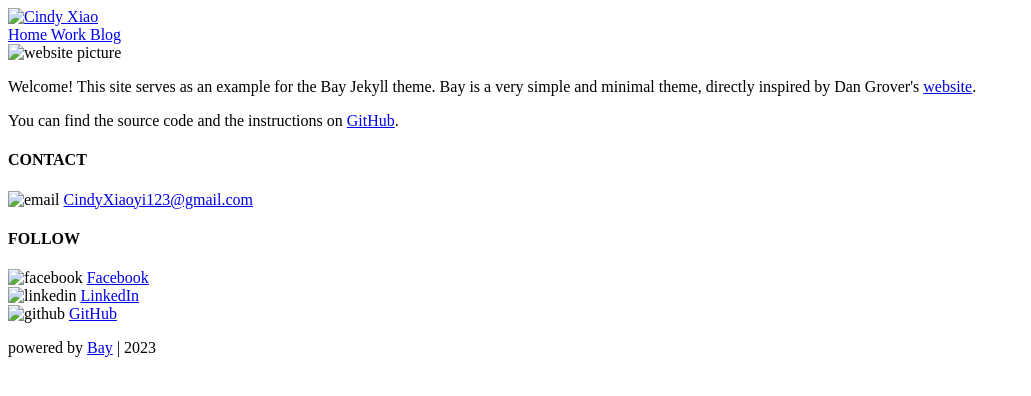
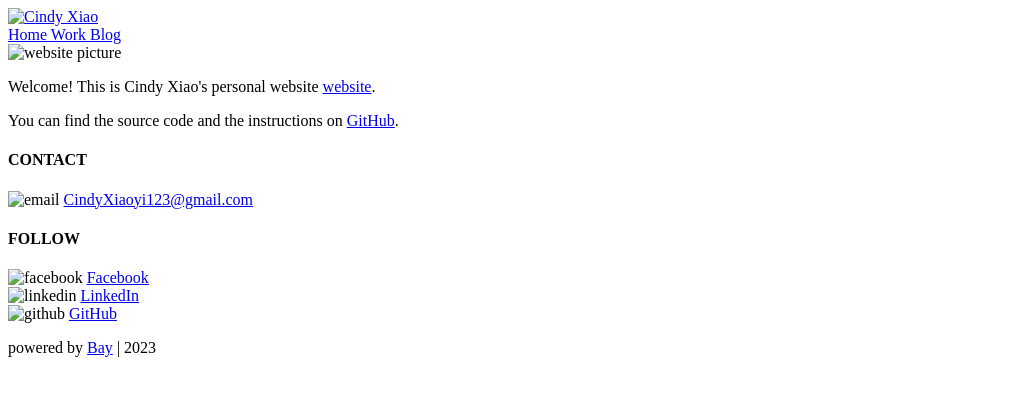
Before and after one commit to eliottvincent/bay, a Jekyll site: the page built from index.md, in a window 1280 px wide. Shown: the top 396 px of the page, without its empty margins (0-1031 px from the left). Built offline with Jekyll 4.4.1, drawn with Linux system fonts in a browser that asks for light colours.

Commit message:
Update index.md

```diff
--- a/index.md
+++ b/index.md
@@ -6,9 +6,9 @@ profile_picture:
 ---
 
 <p>
-  Welcome! This site serves as an example for the Bay Jekyll theme. Bay is a very simple and minimal theme, directly inspired by Dan Grover's <a href="http://dangrover.com">website</a>.
+  Welcome! This is Cindy Xiao's personal website <a href="[http://dangrover.com](https://cindyxiao1.github.io/)">website</a>.
 </p>
 
 <p>
-  You can find the source code and the instructions on <a href="https://github.com/eliottvincent/bay">GitHub</a>.
+  You can find the source code and the instructions on <a href="[https://github.com/eliottvincent/bay](https://github.com/CindyXiao1)https://github.com/CindyXiao1">GitHub</a>.
 </p>
```
